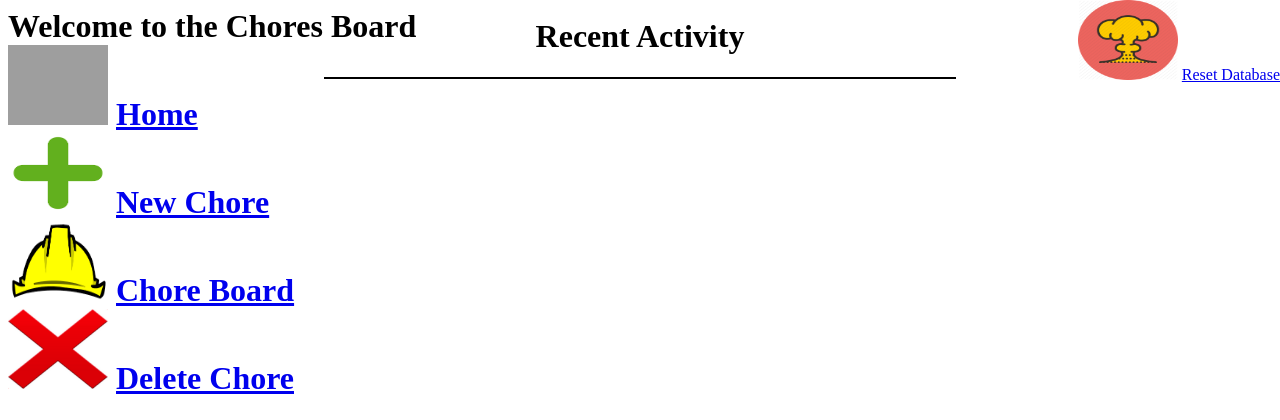
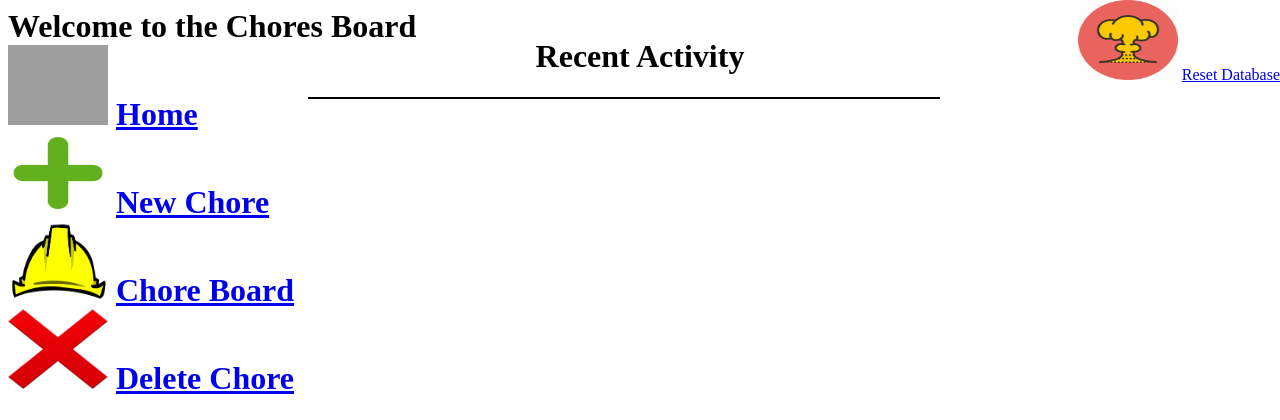
Before and after one commit to Joelllllll/chore_board, a Flask app: page / in a window 1280 px wide. Shown: the top 420 px of the page. Run offline with Flask 2, Linux system fonts and the light colour scheme; data that the repository does not hold is empty; grey boxes are pictures that could not be loaded.

Commit message:
Cleaning

```diff
--- a/main.py
+++ b/main.py
@@ -20,6 +20,7 @@ class Chores(db.Model):
     user = db.Column(db.String, nullable=False)
     datetime = db.Column(db.DateTime, nullable=False, default=datetime.now())
 
+# Log when an addition to the table is made
     def __repr__(self):
         return 'Chore ' + str(self.id)
 
@@ -93,5 +94,4 @@ if __name__ == '__main__':
 ## TODO:
 # Actual log-in feature
 # change column hours ago to be days when > 24 hours
-# date current datetime
-# Recent activity
+# date current datetime?
--- a/templates/home.html
+++ b/templates/home.html
@@ -2,8 +2,8 @@
 
 {% block home %}
     <h1>
-        <h1 align="center" style="margin-top:-400">Recent Activity</h1>
-        <table style="width:50%;border:1px solid black;margin-left:auto;margin-right:auto;margin-top:0;padding-top:0" align="center">
+        <h1 align="center" style="margin-top:-380">Recent Activity</h1>
+    <table style="width:50%;border:1px solid black;margin-left:300;margin-right:auto;margin-top:0;padding-top:0" align="center">
         {% for item in data %}
         <tr>
             <td style="font-size:30px;text-align:center">{{item.user}} did {{item.chore}} {{item.diff}} hour(s) ago</td>
```
